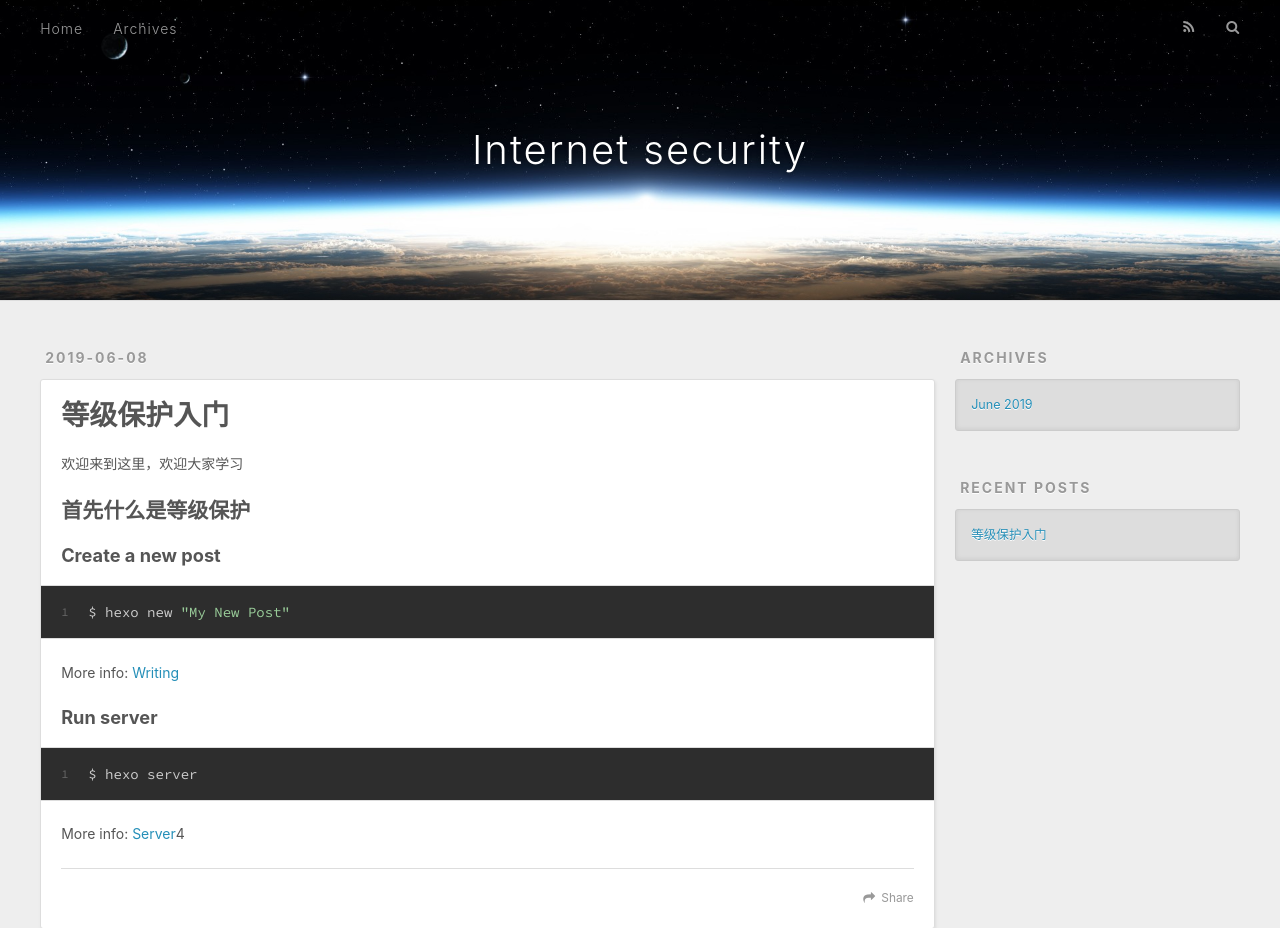
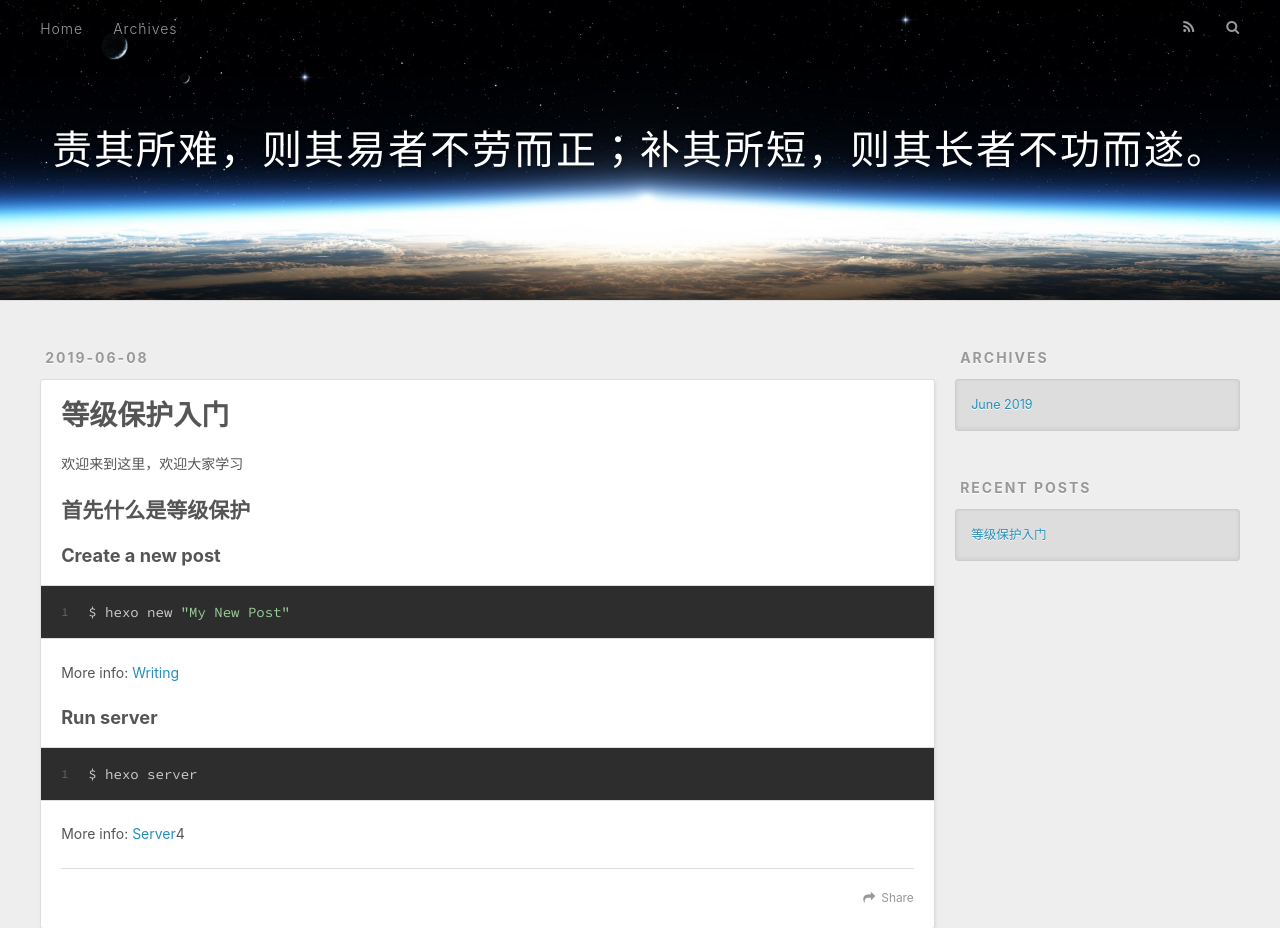
Before and after one commit to neal-lh/neal-lh.github.io, a plain HTML site: page index.html in a window 1280 px wide. Shown: the top 928 px of the page. Drawn offline with nearby package versions, Linux system fonts and the light colour scheme.

Commit message:
Site updated: 2019-06-27 22:09:19

```diff
--- a/index.html
+++ b/index.html
@@ -5,17 +5,17 @@
 
 
 
-  <title>Internet security</title>
+  <title>责其所难，则其易者不劳而正；补其所短，则其长者不功而遂。</title>
   <meta name="viewport" content="width=device-width, initial-scale=1, maximum-scale=1">
   <meta property="og:type" content="website">
-<meta property="og:title" content="Internet security">
+<meta property="og:title" content="责其所难，则其易者不劳而正；补其所短，则其长者不功而遂。">
 <meta property="og:url" content="http://yoursite.com/index.html">
-<meta property="og:site_name" content="Internet security">
+<meta property="og:site_name" content="责其所难，则其易者不劳而正；补其所短，则其长者不功而遂。">
 <meta property="og:locale" content="zh-Hans">
 <meta name="twitter:card" content="summary">
-<meta name="twitter:title" content="Internet security">
+<meta name="twitter:title" content="责其所难，则其易者不劳而正；补其所短，则其长者不功而遂。">
 
-    <link rel="alternate" href="/atom.xml" title="Internet security" type="application/atom+xml">
+    <link rel="alternate" href="/atom.xml" title="责其所难，则其易者不劳而正；补其所短，则其长者不功而遂。" type="application/atom+xml">
 
 
     <link rel="icon" href="/favicon.png">
@@ -34,7 +34,7 @@
   <div id="header-outer" class="outer">
     <div id="header-title" class="inner">
       <h1 id="logo-wrap">
-        <a href="/" id="logo">Internet security</a>
+        <a href="/" id="logo">责其所难，则其易者不劳而正；补其所短，则其长者不功而遂。</a>
       </h1>
 
     </div>
@@ -95,7 +95,7 @@
 
     </div>
     <footer class="article-footer">
-      <a data-url="http://yoursite.com/2019/06/08/等保1/" data-id="cjxeqnqtc0000gdpheghs4xn8" class="article-share-link">Share</a>
+      <a data-url="http://yoursite.com/2019/06/08/等保1/" data-id="cjxequhsq0000l9ph35ftxvs6" class="article-share-link">Share</a>
 
 
     </footer>
```
Also changed, not shown: 2019/06/08/等保1/index.html (+5 -5 lines), archives/2019/06/index.html (+6 -6 lines), archives/2019/index.html (+6 -6 lines), archives/index.html (+6 -6 lines).
